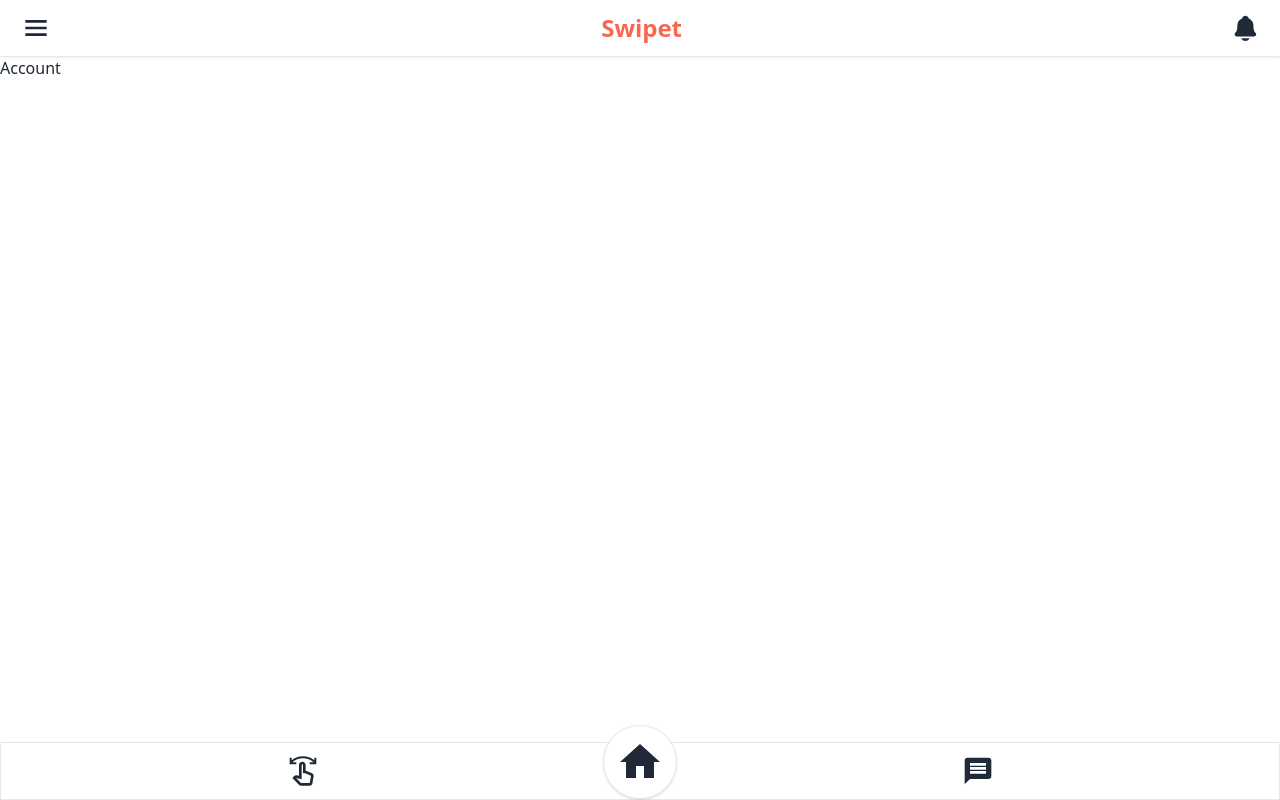
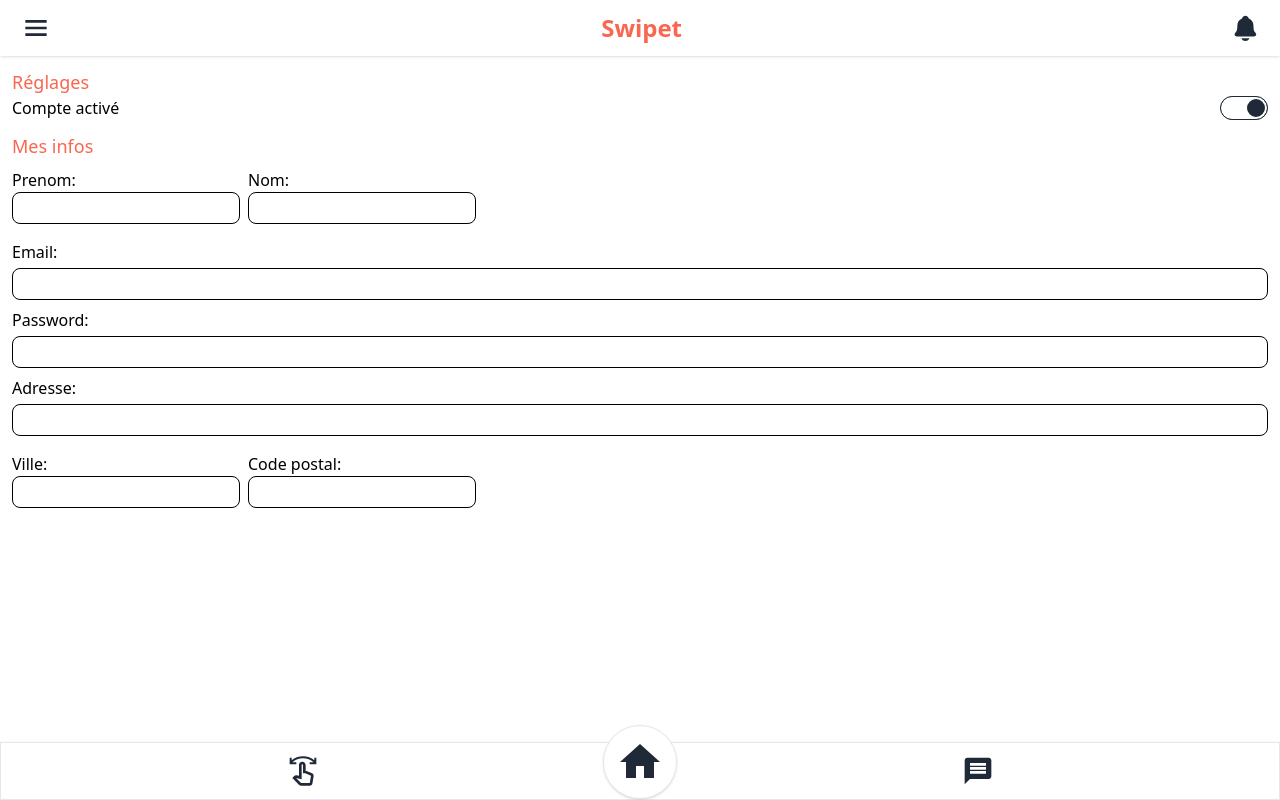
Before and after one commit to JMarchandev/swipter-v2-client, a React (Create React App) app: page /settings/account in a window 1280 px wide. Built offline with nearby package versions, Linux system fonts and the light colour scheme; the HTML template or start-up script is replaced by a standard one.

Commit message:
feat: prepare account page

```diff
--- /dev/null
+++ b/src/components/common/fields/switch.tsx
@@ -0,0 +1,5 @@
+export const Switch = () => {
+  return <input type="checkbox" className="toggle" checked />;
+};
+
+export default Switch;
--- /dev/null
+++ b/src/components/settings/settings-fields/settingsTextField.tsx
@@ -0,0 +1,16 @@
+import TextInput from "../../common/fields/textInput";
+
+type Props = {
+  type: "email" | "password" | "text";
+};
+
+export const SettingsTextField = ({ type }: Props) => {
+  return (
+    <TextInput
+      type={type}
+      className="bg-white input-bordered input-sm w-full border-black"
+    />
+  );
+};
+
+export default SettingsTextField;
--- a/src/pages/settings/account.tsx
+++ b/src/pages/settings/account.tsx
@@ -1,9 +1,54 @@
 import Layout from "../../layout";
+import SettingsTextField from "../../components/settings/settings-fields/settingsTextField";
+import Switch from "../../components/common/fields/switch";
 
 export const Account = () => {
   return (
     <Layout>
-      <>Account</>
+      <div className="m-3 text-black">
+        <div className="my-3">
+          <h3 className="text-lg text-[#FA6650]">Réglages</h3>
+          <div className="flex justify-between">
+            <p className="">Compte activé</p>
+            <Switch />
+          </div>
+        </div>
+        <div className="my-3">
+          <h3 className="text-lg text-[#FA6650]">Mes infos</h3>
+          <div className="flex">
+            <div className="my-2 mr-2">
+              <p className="">Prenom:</p>
+              <SettingsTextField type="email" />
+            </div>
+            <div className="my-2">
+              <p className="">Nom:</p>
+              <SettingsTextField type="email" />
+            </div>
+          </div>
+          <div className="my-2">
+            <p className="mb-1">Email:</p>
+            <SettingsTextField type="email" />
+          </div>
+          <div className="my-2">
+            <p className="mb-1">Password:</p>
+            <SettingsTextField type="email" />
+          </div>
+          <div className="my-2">
+            <p className="mb-1">Adresse:</p>
+            <SettingsTextField type="email" />
+          </div>
+          <div className="flex">
+            <div className="my-2 mr-2">
+              <p className="">Ville:</p>
+              <SettingsTextField type="email" />
+            </div>
+            <div className="my-2">
+              <p className="">Code postal:</p>
+              <SettingsTextField type="email" />
+            </div>
+          </div>
+        </div>
+      </div>
     </Layout>
   );
 };
```
